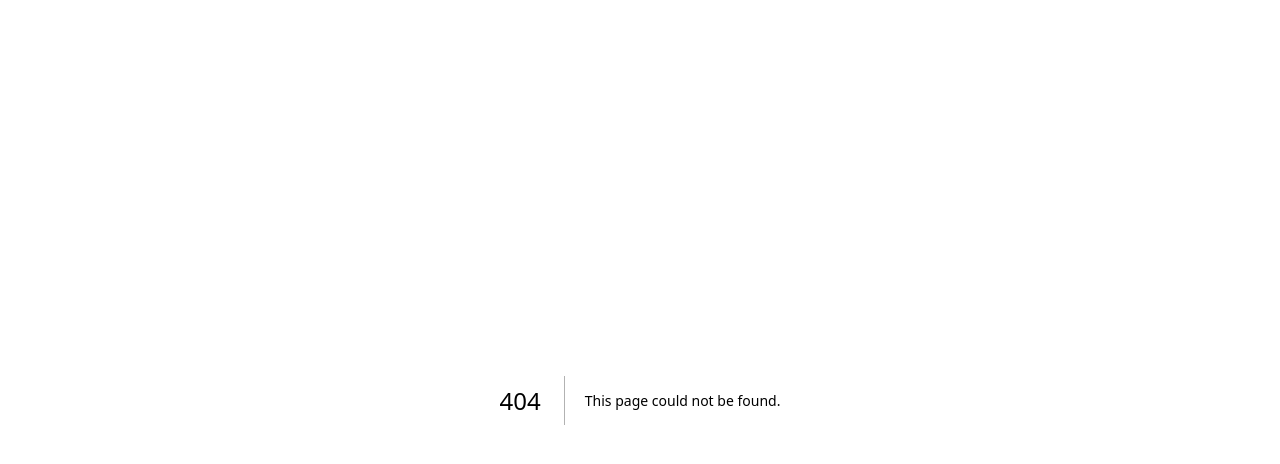
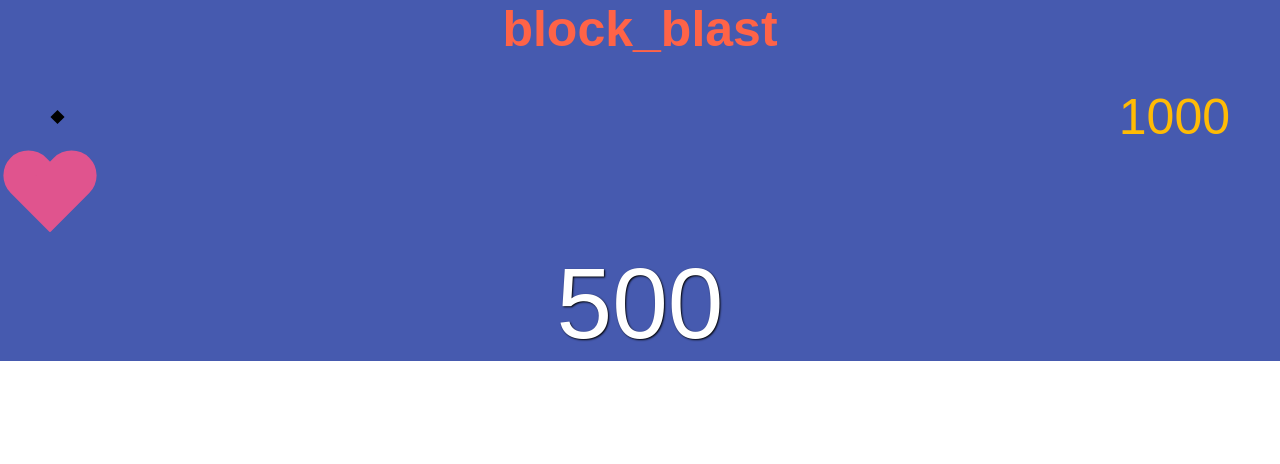
Before and after one commit to IkuakiR/crap_game, a Next.js app in the folder my-app/: page /block_blast in a window 1280 px wide. Before the commit this address had no page. Shown: the top 464 px of the page. Built offline with nearby package versions, Linux system fonts and the light colour scheme.

Commit message:
コード途中

```diff
--- /dev/null
+++ b/my-app/src/pages/block_blast/index.tsx
@@ -0,0 +1,39 @@
+import React from "react";
+import styles from "@/styles/block_blast/page.module.scss";
+import Link from 'next/link'
+
+export default function Home() {
+    return (
+        <>
+            <div className={styles.page_container}>
+                <div className={styles.game_ttl}>
+                    <h1>block_blast</h1>
+                </div>
+                <div className={styles.main_container}>
+                    <div className={styles.header}>
+                        <Link href={"/"}>
+                            <div className={styles.return_btn}>
+
+                            </div>
+                        </Link>
+                        <div className={styles.best_score}>
+                            <p>1000</p>
+                        </div>
+
+                    </div>
+                    <div className={styles.current_score}>
+                        <div className={styles.heart}></div>
+                        <p>500</p>
+                    </div>
+                    <div className={styles.block_box}>
+
+                    </div>
+                    <div className={styles.block_list}>
+
+                    </div>
+
+                </div>
+            </div>
+        </>
+    );
+}
--- a/my-app/src/pages/index.tsx
+++ b/my-app/src/pages/index.tsx
@@ -8,8 +8,9 @@ export default function Home() {
   return (
     <>
       <div className={styles.header}>
-        <Link href={"/myPage/"}><h1>hello world</h1></Link>
+        <Link href={"/block_blast/"}><h1>hello world</h1></Link>
       </div>
+
     </>
   );
 }
--- /dev/null
+++ b/my-app/src/styles/block_blast/page.module.scss
@@ -0,0 +1,119 @@
+.page_container {
+    width: 100%;
+    height: 100%;
+    background-color: #465AAF;
+}
+
+.game_ttl {
+
+    h1 {
+        color: tomato;
+        text-align: center;
+        font-size: 5rem;
+    }
+}
+
+.main_container {
+    width: 100%;
+    // background: blue;
+    // z-index: 0;
+
+    .header {
+        display: flex;
+        justify-content: space-between;
+        align-items: center;
+        margin-top: 30px;
+        padding: 0 50px;
+
+        .return_btn {
+            display: inline-block;
+            vertical-align: middle;
+            color: #333;
+            background: #000;
+            line-height: 1;
+            position: relative;
+            width: 1rem;
+            height: 1rem;
+            transform: translateX(25%) rotate(-135deg);
+            // z-index: 10;
+        }
+
+        .return_btn::before,
+        .return_btn::after {
+            content: '';
+            position: absolute;
+            background: currentColor;
+            border-radius: 0.1em;
+        }
+
+        .return_btn::before {
+            content: '';
+            position: absolute;
+            background: currentColor;
+            border-radius: 0.1em;
+        }
+
+        .return_btn::after {
+            content: '';
+            position: absolute;
+            background: currentColor;
+            border-radius: 0.1em;
+        }
+
+        .best_score {
+            color: #FFBB05;
+            font-size: 8rem;
+        }
+    }
+
+    .current_score {
+
+        p {
+            color: #fff;
+            font-size: 10rem;
+            text-shadow: 1px 1px 2px black;
+            text-align: center;
+        }
+
+        .heart {
+            width: 100px;
+            /* 正方形を作る */
+            height: 100px;
+            /* 正方形を作る */
+            position: relative;
+            /* 基準位置とする */
+        }
+
+        .heart::before,
+        .heart::after {
+            content: "";
+            /* 疑似要素に必須 */
+            width: 50%;
+            /* ハートの丸い部分の大きさにかかわる */
+            height: 80%;
+            /* ハートの高さにかかわる */
+            background: #E0548E;
+            /* ハートの色 */
+            border-radius: 25px 25px 0 0;
+            /* ハートの半円を生成 */
+            display: block;
+            /* ブロック要素にする */
+            position: absolute;
+            /* 相対位置に指定 */
+        }
+
+        .heart::before {
+            transform: rotate(-45deg);
+            /* 左に回転 */
+            left: 14%;
+            /* 左からの位置を指定 */
+        }
+
+        .heart::after {
+            transform: rotate(45deg);
+            /* 右に回転 */
+            right: 14%;
+            /* 右からの位置を指定 */
+        }
+    }
+}
--- a/my-app/src/styles/globals.css
+++ b/my-app/src/styles/globals.css
@@ -28,6 +28,7 @@ body {
   box-sizing: border-box;
   padding: 0;
   margin: 0;
+  font-size: 62.5%;
 }
 
 a {
--- a/my-app/src/styles/mainPage/page.module.scss
+++ b/my-app/src/styles/mainPage/page.module.scss
@@ -1,6 +1,51 @@
-.header {
+.page_container {
+    width: 100%;
+    height: 100%;
+}
+
+.game_ttl {
 
     h1 {
         color: tomato;
     }
 }
+
+.main_container {
+    width: 100%;
+
+    .header {
+        .return_btn {
+            display: inline-block;
+            vertical-align: middle;
+            color: #333;
+            line-height: 1;
+            position: relative;
+            width: 1rem;
+            height: 1rem;
+            transform: translateX(25%) rotate(-135deg);
+        }
+
+        .return_btn::before,
+        .return_btn::after {
+            content: '';
+            position: absolute;
+            background: currentColor;
+            border-radius: 0.1em;
+        }
+
+        .return_btn::before {
+            content: '';
+            position: absolute;
+            background: currentColor;
+            border-radius: 0.1em;
+        }
+
+        .return_btn::after {
+            content: '';
+            position: absolute;
+            background: currentColor;
+            border-radius: 0.1em;
+
+        }
+    }
+}
```
